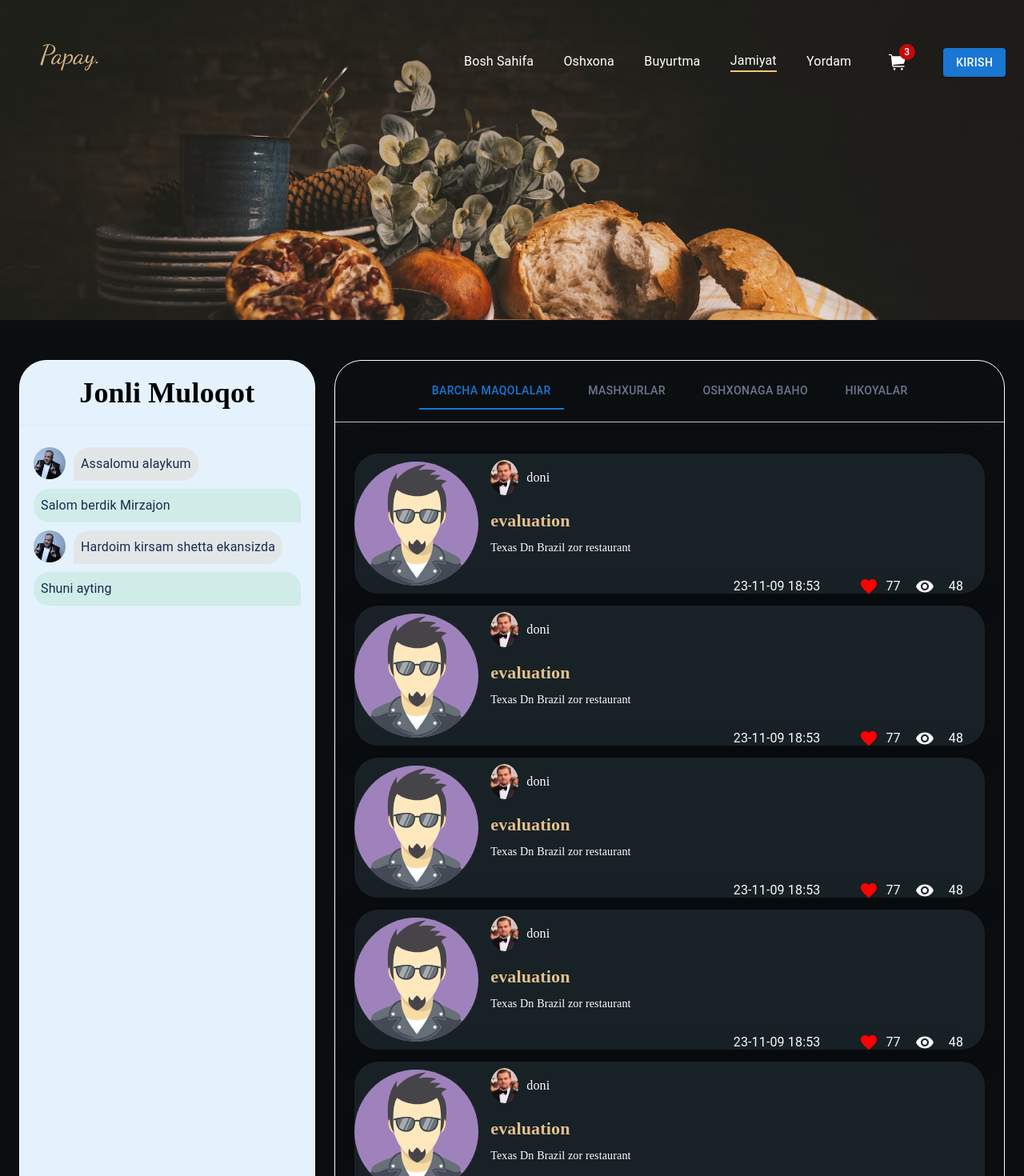
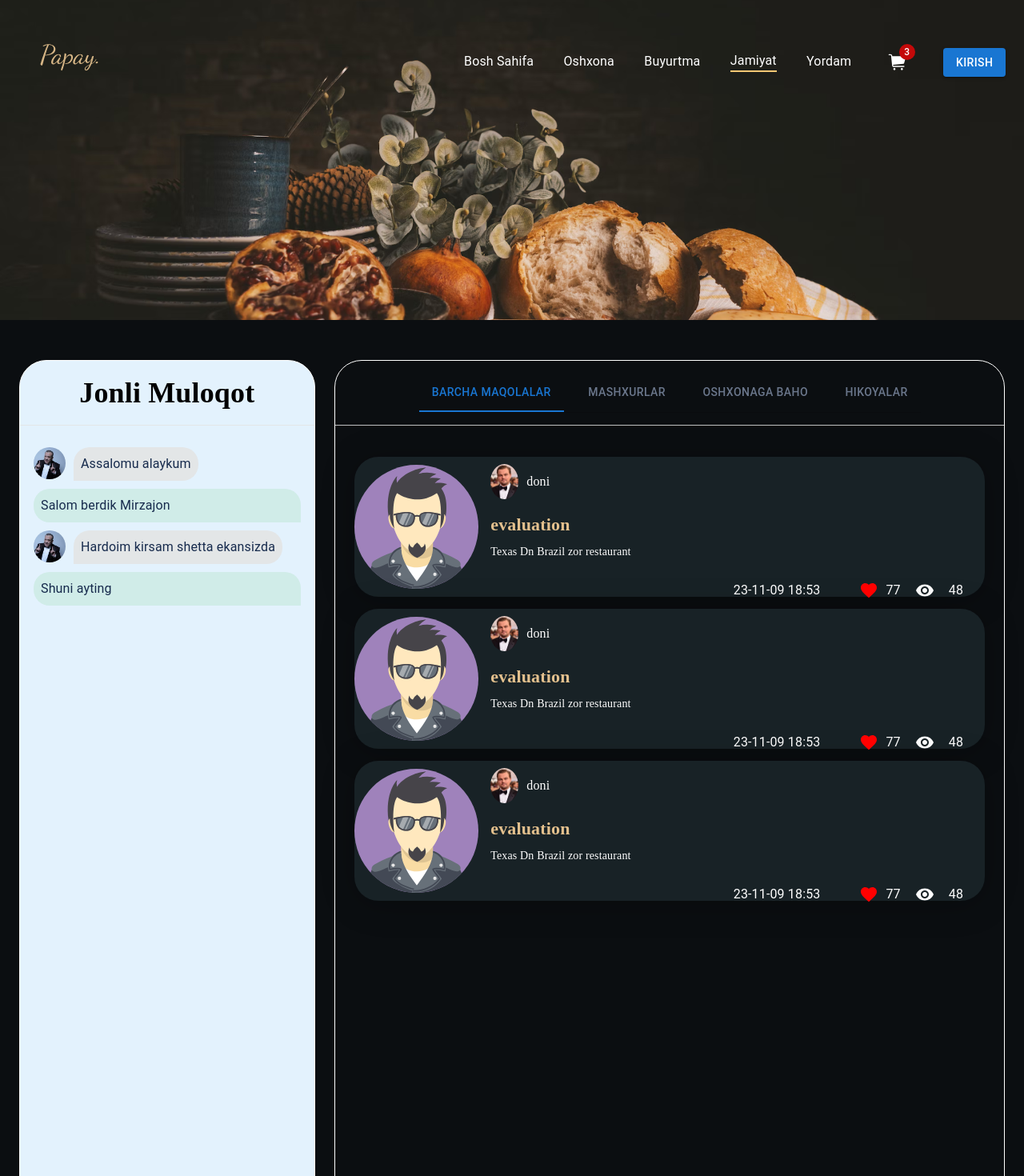
Before and after one commit to DoniyorTuychiev/papay-react, a React (Create React App) app: page /community in a window 1280 px wide. Shown: the top 1470 px of the page at 80% size. Built offline with nearby package versions, Linux system fonts and the light colour scheme.

Commit message:
fix:community screen page publishing index.tsx qismda tabListga handleChange qoshildi va targetBoArticles ni ikkinchi usulda yozildi

```diff
--- a/src/app/screens/CommunityPage/index.tsx
+++ b/src/app/screens/CommunityPage/index.tsx
@@ -12,7 +12,7 @@ import PaginationItem from "@mui/material/PaginationItem";
 import ArrowBackIcon from "@mui/icons-material/ArrowBack";
 import ArrowForwardIcon from "@mui/icons-material/ArrowForward";
 
-const targetBoArticles = [1, 2, 3, 4, 5];
+// const targetBoArticles = [1, 2, 3, 4, 5]; {/*1- birinchi qism*/}
 
 export function CommunityPage(props: any) {
     /**INITIALIZATIONS */
@@ -39,13 +39,15 @@ export function CommunityPage(props: any) {
                       <TabContext value={value}>
                         <Box className={"article_tabs"}>
                             <Box sx={{ borderBottom: 1, borderColor: "divider" }}>
-                                <TabList
-
+                                <TabList  //bu qism tablitsalarni ozgartirishda yordam beradi va tablet boarticles methodini quyidagicha yozilishi mumkin 1- qism 2- qismdagidek
+                                 onChange={handleChange}
+                                 aria-label="lab API tabs example"
+                                 style= {{borderColor: 'blue'}}
                                 >
-                                    <Tab label="Barcha Maqolalar" value={"1"} />
-                                    <Tab label="Mashxurlar" value={"2"} />
-                                    <Tab label="Oshxonaga baho" value={"3"} />
-                                    <Tab label="Hikoyalar" value={"4"} />
+                                    <Tab label="Barcha Maqolalar" value={'1'} />
+                                    <Tab label="Mashxurlar" value={'2'} />
+                                    <Tab label="Oshxonaga baho" value={'3'} />
+                                    <Tab label="Hikoyalar" value={'4'} />
                                 </TabList>
                             </Box>
                         </Box>
@@ -53,19 +55,19 @@ export function CommunityPage(props: any) {
                         <Box className={"article_main"}>
                           <TabPanel value={"1"}> {/**TabPanel value= {'1'} sahifa ochilganda bydefault {1} raqamiga ega Barcha Maqolalar sectioni ochiladi.  */}
                             <TargetArticles
-                              targetBoArticles={targetBoArticles}/>
+                              targetBoArticles={[1,2,3]}/> {/*2- birinchi qism*/}
                           </TabPanel>
                           <TabPanel value={"2"}>
                             <TargetArticles
-                              targetBoArticles={targetBoArticles} />
+                              targetBoArticles={[1,2,3,4,5]} />
                           </TabPanel>
                           <TabPanel value={"3"}>
                             <TargetArticles
-                              targetBoArticles={targetBoArticles} />
+                              targetBoArticles={[1]} />
                           </TabPanel>
                           <TabPanel value={"4"}>
                             <TargetArticles
-                              targetBoArticles={targetBoArticles}/>
+                              targetBoArticles={[1,2]}/>
                           </TabPanel>
                         </Box>
 
```
